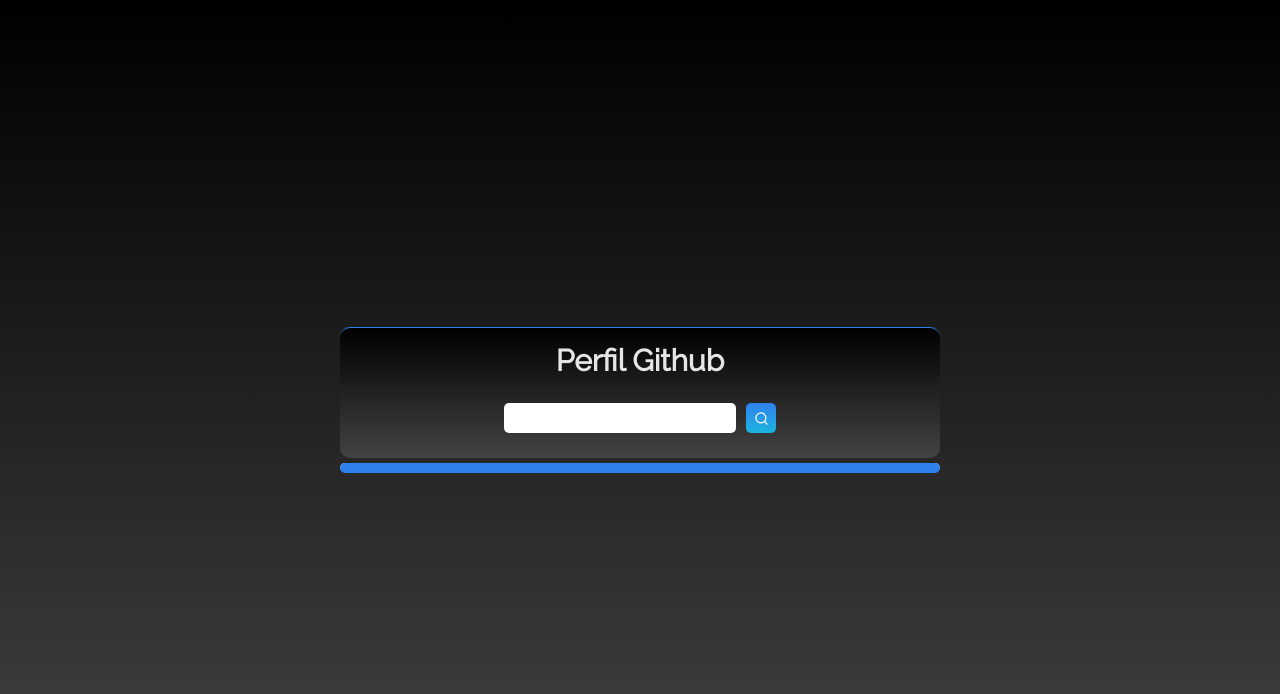
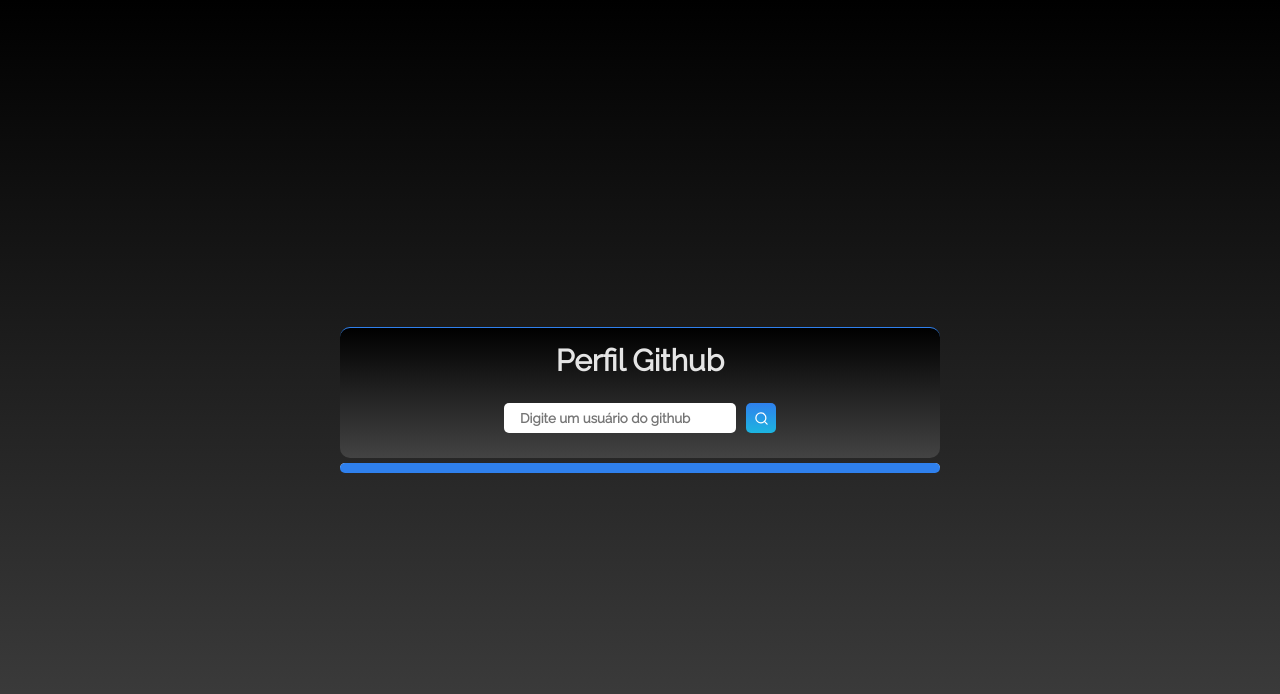
Before and after one commit to JonathasAroucha/Perfil-github-API, a React (Create React App) app: page / in a window 1280 px wide. Shown: the top 694 px of the page. Built offline with nearby package versions, Linux system fonts and the light colour scheme.

Commit message:
"Seventh commit, inclusion of "Enter" to fetch in fetch input and inclusion of fetch loading."

```diff
--- a/src/components/header/index.jsx
+++ b/src/components/header/index.jsx
@@ -13,8 +13,15 @@
 const Header = () => {
     const ctx = useContext(context)
     const [searchedValue, setSearchedValue] = useState('')
+    const [isLoading, setIsloading] = useState(false)
 
-    async function getUserData() {
+    const getUserData = async (event) => {
+        event.preventDefault()
+        if (!searchedValue) {
+            return
+        }
+        setIsloading(true)
+
         try {
             const response = await client.get(`/${searchedValue}`)
             const repos = await client.get(`/${searchedValue}/repos`)
@@ -26,8 +33,13 @@
             ctx.setUserStarred(starred.data)
             ctx.setUserFollowers(followers.data)
             ctx.setUserFollowing(following.data)
+
+            setIsloading(false)
         } catch (err) {
-            console.log(err)
+            console.error("Usuário não encontrado!" + err)
+            setIsloading(false)
+            setSearchedValue(null)
+
         }
     }
 
@@ -36,11 +48,17 @@
         <HeaderSection>
             <HeaderTitle>Perfil Github</HeaderTitle>
             <HeaderInputContainer>
-                <HeaderInput
-                    value={searchedValue}
-                    onChange={e => setSearchedValue(e.target.value)} />
+                <form onSubmit={getUserData}>
+                    <HeaderInput
+                        value={searchedValue}
+                        placeholder="Digite um usuário do github"
+                        onChange={e => setSearchedValue(e.target.value)} />
+                </form>
                 <HeaderSearchButton onClick={getUserData}>
-                    <FiSearch size={15} />
+                    {isLoading ? (<span>&#8635;</span>
+                    ) : (
+                        <FiSearch size={15} />
+                    )}
                 </HeaderSearchButton>
             </HeaderInputContainer>
         </HeaderSection>
--- a/src/components/header/styles.js
+++ b/src/components/header/styles.js
@@ -93,6 +93,10 @@
   color: #fff;
   transition: all 1s;
 
+  span {
+    font-size: 20px;
+  }
+
   &:hover {
     background: #2f80ed; /* fallback for old browsers */
     background: -webkit-linear-gradient(
```
